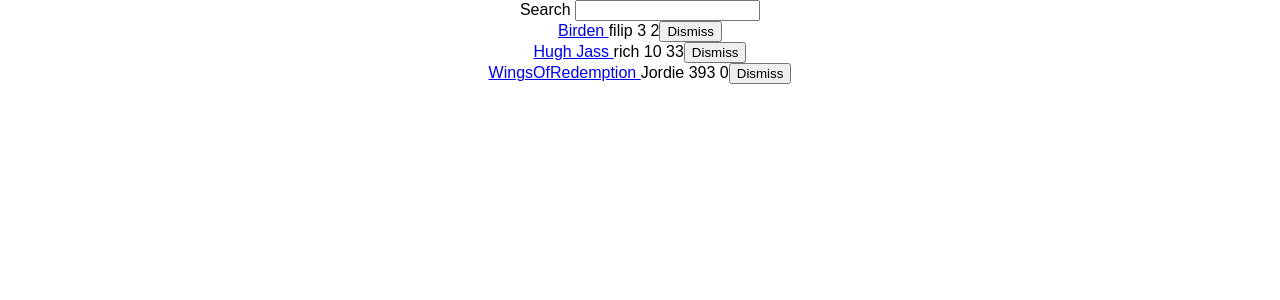
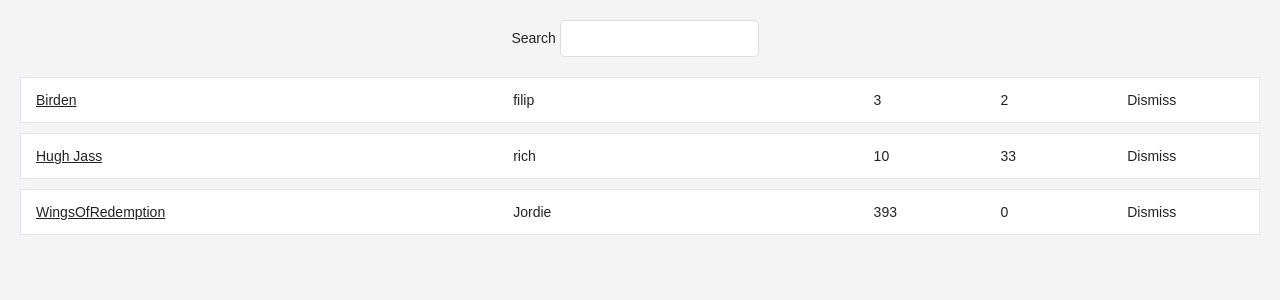
Before and after one commit to jfr1995/reactTut, a React (Create React App) app: page / in a window 1280 px wide. Shown: the top 300 px of the page. Built offline with nearby package versions, Linux system fonts and the light colour scheme.

Commit message:
added styling

```diff
--- a/src/App.css
+++ b/src/App.css
@@ -23,6 +23,72 @@
 }
 
 @keyframes App-logo-spin {
-  from { transform: rotate(0deg); }
-  to { transform: rotate(360deg); }
+  from {
+    transform: rotate(0deg);
+  }
+  to {
+    transform: rotate(360deg);
+  }
 }
+
+.page {
+  margin: 20px;
+}
+.interactions {
+  text-align: center;
+}
+.table {
+  margin: 20px 0;
+}
+
+.table-header {
+  display: flex;
+  line-height: 24px;
+  font-size: 16px;
+  padding: 0 10px;
+  justify-content: space-between;
+}
+
+.table-empty {
+  margin: 200px;
+  text-align: center;
+  font-size: 16px;
+}
+
+.table-row {
+  display: flex;
+  line-height: 24px;
+  white-space: nowrap;
+  margin: 10px 0;
+  padding: 10px;
+  background: #ffffff;
+  border: 1px solid #e3e3ee;
+}
+
+.table-header > span {
+  overflow: hidden;
+  text-overflow: ellipsis;
+  padding: 0 5px;
+}
+
+.table-row > span {
+  overflow: hidden;
+  text-overflow: ellipsis;
+  padding: 0 5px;
+}
+
+.button-inline {
+  border-width: 0;
+  background: transparent;
+  color: inherit;
+  text-align: inherit;
+  -webkit-font-smoothing: inherit;
+  padding: 0;
+  font-size: inherit;
+  cursor: pointer;
+}
+
+.button-active {
+  border-radius: 0;
+  border-bottom: 1px solid #38bb6c;
+}
--- a/src/App.js
+++ b/src/App.js
@@ -69,11 +69,13 @@
   render() {
     const { list, searchTerm } = this.state;
     return (
-      <div className="App">
+      <div className="page">
+        <div className="interactions">
           <Search value={searchTerm} onChange={this.searchChange}>
             {" "}
             Search{" "}
           </Search>
+        </div>
         <Table list={list} onDismiss={this.onDismiss} pattern={searchTerm} />
       </div>
     );
@@ -119,24 +121,27 @@
 
 const Table = ({ list, onDismiss, pattern }) => {
   return (
-    <div>
+    <div className="table">
       {list.filter(isSearched(pattern)).map(item => {
         return (
-          <div key={item.objectID}>
-            <span>
+          <div key={item.objectID} className="table-row">
+            <span style={{ width: "40%" }}>
               <a href={item.url}> {item.title} </a>
             </span>
-            <span>{item.author} </span>
-            <span>{item.num_of_comments} </span>
-            <span>{item.points}</span>
+            <span style={{ width: "30%" }}>{item.author} </span>
+            <span style={{ width: "10%" }}>{item.num_of_comments} </span>
+            <span style={{ width: "10%" }}>{item.points}</span>
+            <span style={{ width: "10%" }}>
               <Button
                 onClick={() => {
                   onDismiss(item.objectID);
                 }}
+                className="button-inline"
               >
                 {" "}
                 Dismiss
               </Button>
+            </span>
           </div>
         );
       })}
--- a/src/index.css
+++ b/src/index.css
@@ -1,5 +1,46 @@
 body {
   margin: 0;
   padding: 0;
-  font-family: sans-serif;
+  color: #222;
+  background: #f4f4f4;
+  font: 400 14px CoreSans, Arial, sans-serif;
 }
+a {
+  color: #222;
+}
+
+a:hover {
+  text-decoration: underline;
+}
+
+ul,
+li {
+  list-style: none;
+  padding: 0;
+  margin: 0;
+}
+
+input {
+  padding: 10px;
+  border-radius: 5px;
+  border: 1px solid #dddddd;
+  margin-right: 10px;
+  outline: none;
+}
+
+button {
+  background: transparent;
+  cursor: pointer;
+  border: 1px solid #dddddd;
+  padding: 10px;
+  border-radius: 5px;
+  columns: #808080;
+}
+
+button:hover {
+  color: #808080;
+}
+
+*:focus {
+  outline: none;
+}
```
Lines whose indentation alone changed are shown as unchanged.
